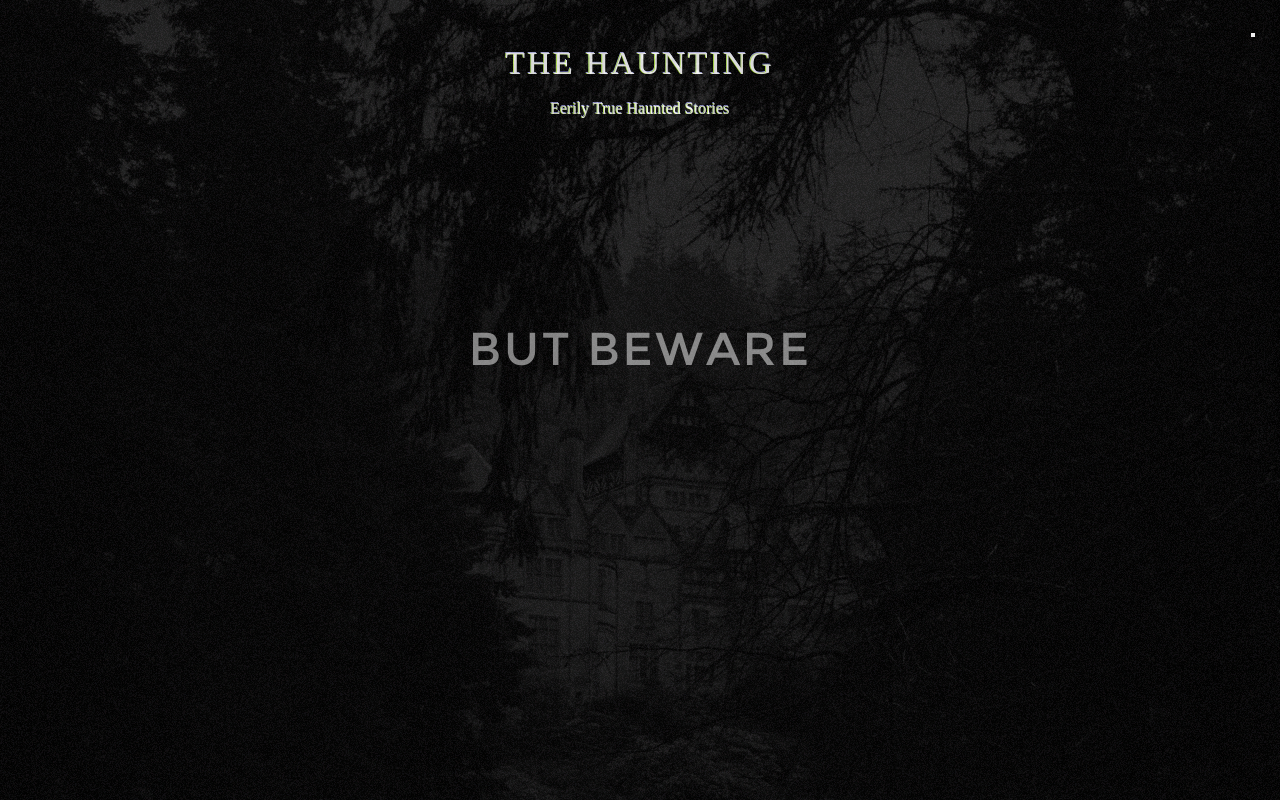
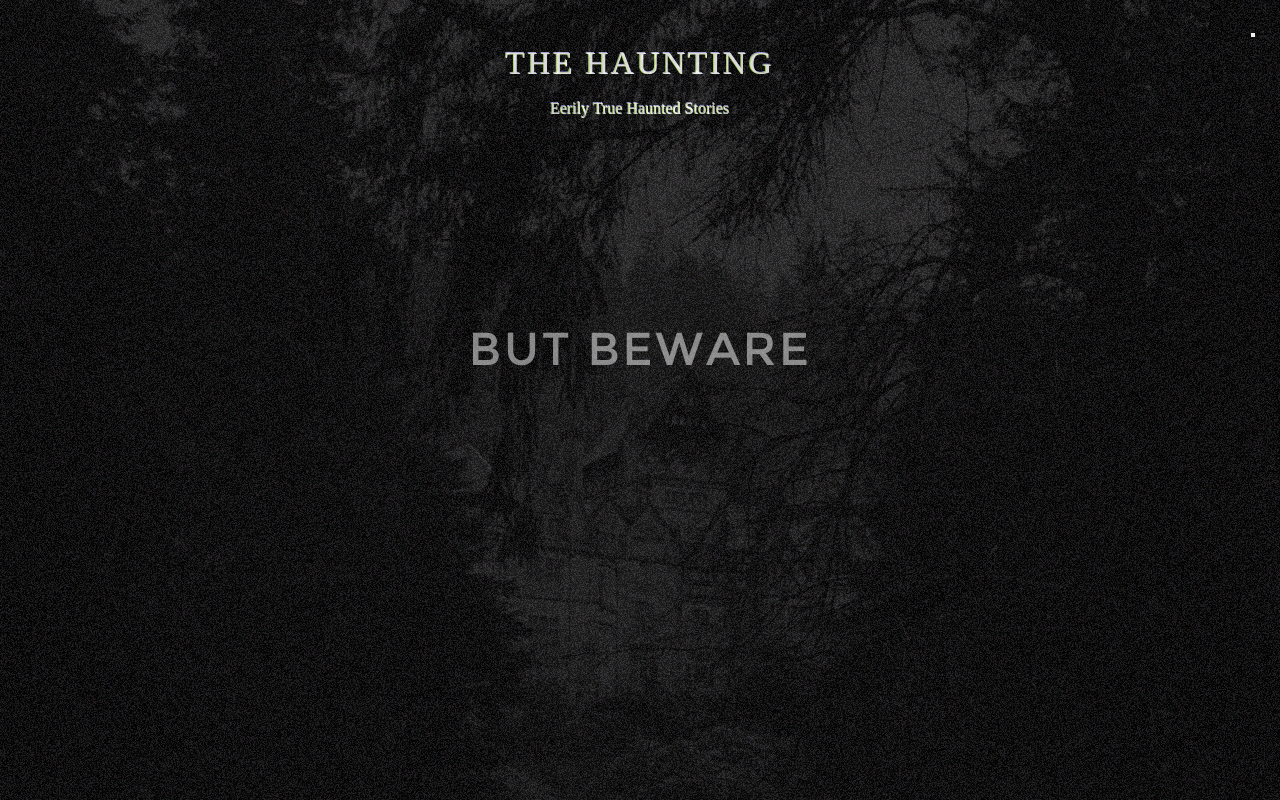
Before and after one commit to JoelCreate/The-Haunting-Bundeled, a website built with Parcel: page src/index.html in a window 1280 px wide. Built offline with nearby package versions, Linux system fonts and the light colour scheme; no server answers; a web font is replaced by a local one.

Commit message:
Update styles.css

```diff
--- a/src/css/styles.css
+++ b/src/css/styles.css
@@ -170,11 +170,12 @@ border-radius: 50px;
 
 .static {
     position: fixed;
+    top: -100px;
     width: 1500%;
     height: 1500%;
     background: transparent url('/src/assets/img/static.png') 0 0 repeat;
     background-blend-mode: multiply;
-    opacity: 0.075;
+    opacity: 0.175;
     animation: tv-static 1s steps(8,end) infinite both;
 }
 
```
